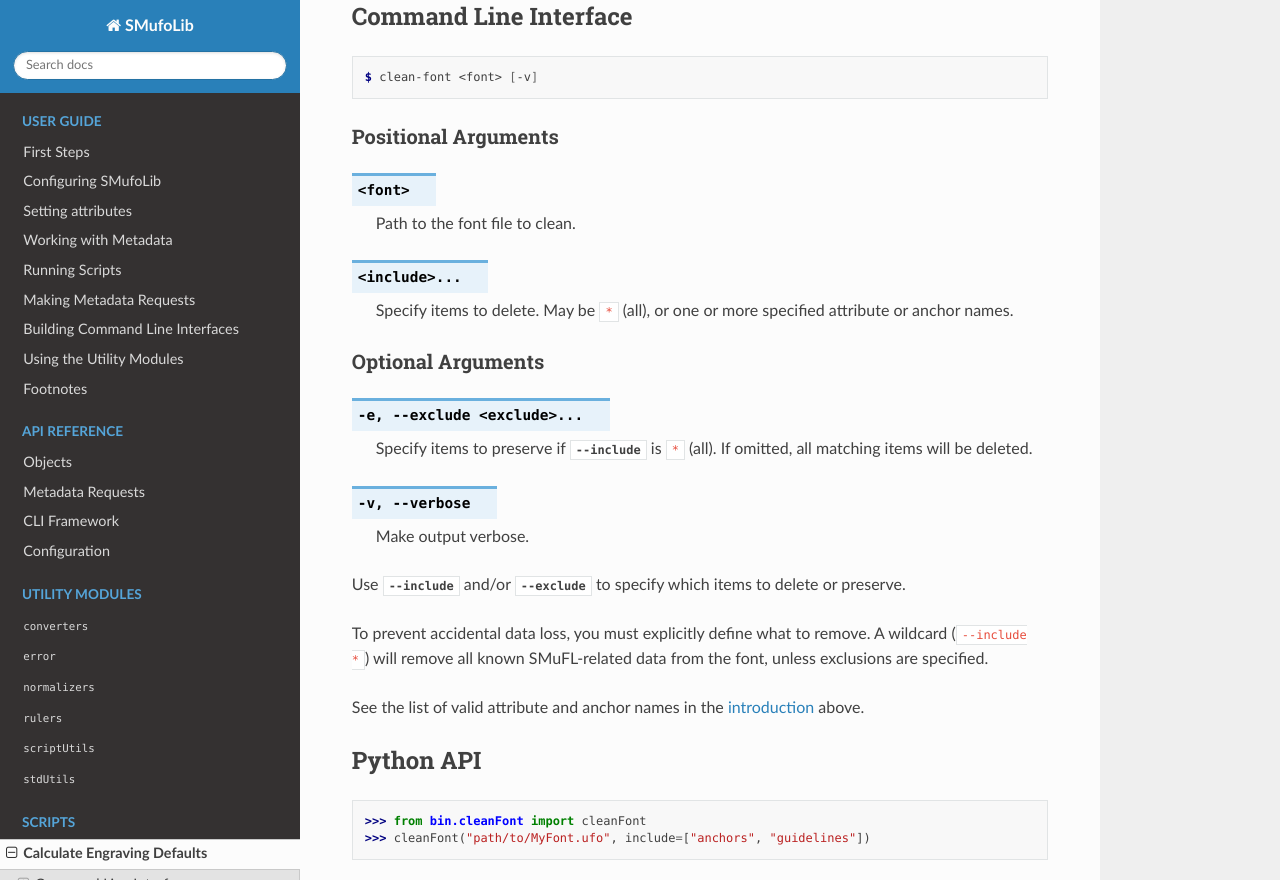
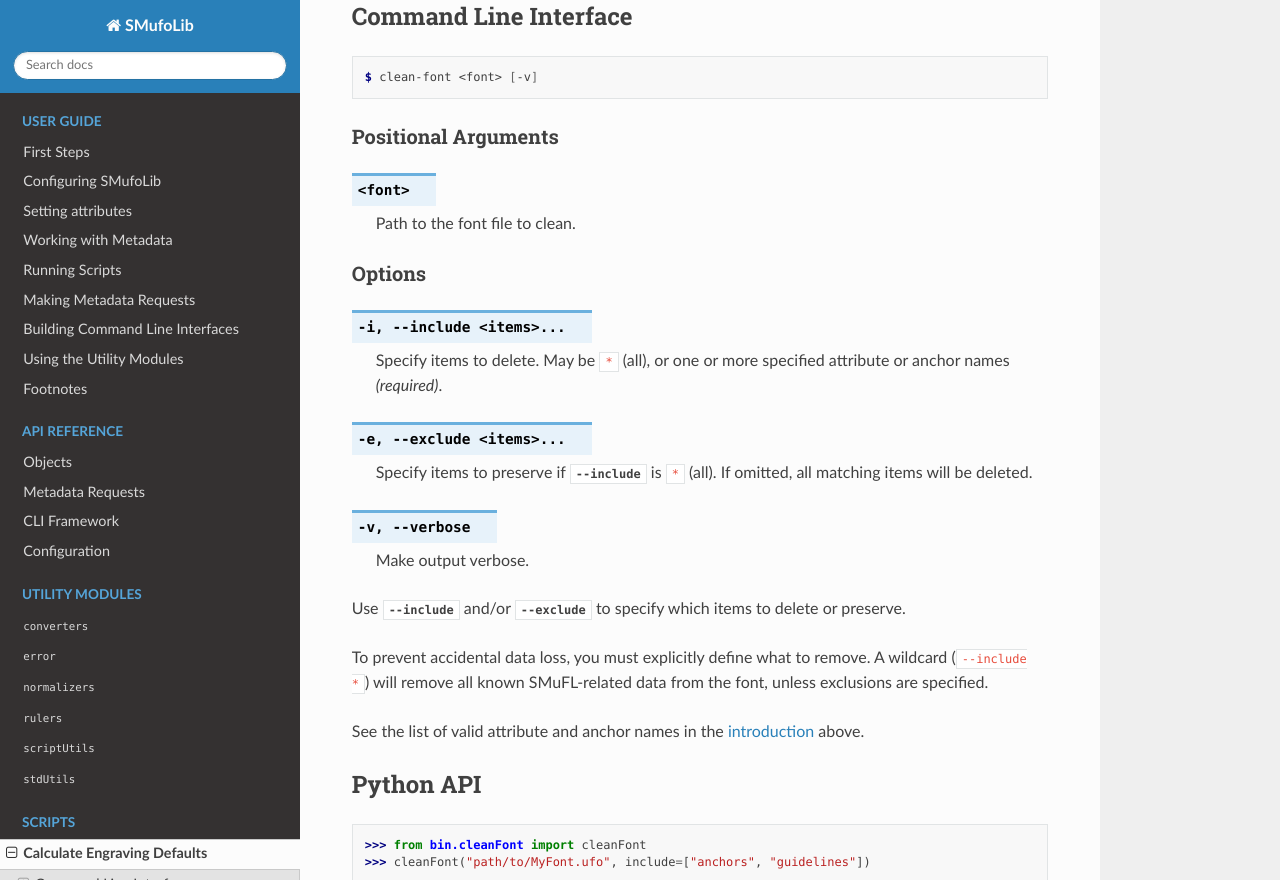
Before and after one commit to knutnergaard/smufolib, a Sphinx documentation site: the page built from docs/scripts.rst, in a window 1280 px wide and 1400 px high, scrolled down 2746 px, cut to the strip 0-880 px from the top of the window. Built offline with Sphinx 7.4.7 and the Read the Docs theme 3.1.0, drawn with Linux system fonts in a browser that asks for light colours; some of the changed text lies outside the part shown.

Commit message:
Document required flag in `cleanFont` script.
- Change Option heading to accomodate requirement.

```diff
--- a/docs/scripts.rst
+++ b/docs/scripts.rst
@@ -24,8 +24,8 @@ Positional Arguments
 
     Path to font file or font object.
 
-Optional Arguments
-^^^^^^^^^^^^^^^^^^
+Options
+^^^^^^^
 
 .. option:: -o <override>, --override <override>
 
@@ -92,8 +92,8 @@ Positional Arguments
 
     Path to the font file to check.
 
-Optional Arguments
-^^^^^^^^^^^^^^^^^^
+Options
+^^^^^^^
 
 .. option:: -F <font-data>, --font-data <font-data>
 
@@ -151,15 +151,15 @@ Positional Arguments
 
     Path to the font file to clean.
 
-.. option:: <include>...
+Options
+^^^^^^^
 
-    Specify items to delete. May be ``*`` (all), or one or more specified attribute or
-    anchor names.
+.. option:: -i, --include <items>...
 
-Optional Arguments
-^^^^^^^^^^^^^^^^^^
+    Specify items to delete. May be ``*`` (all), or one or more specified
+    attribute or anchor names *(required)*.
 
-.. option:: -e, --exclude <exclude>...
+.. option:: -e, --exclude <items>...
 
     Specify items to preserve if :option:`--include` is ``*`` (all). If omitted, all
     matching items will be deleted.
@@ -216,8 +216,8 @@ Positional Arguments
 
     Path to the font file to generate metadata for.
 
-Optional Arguments
-^^^^^^^^^^^^^^^^^^
+Options
+^^^^^^^
 
 .. option:: <target-path>
 
@@ -270,8 +270,8 @@ Positional Arguments
 
     Path to the font file to import anchors into.
 
-Optional Arguments
-^^^^^^^^^^^^^^^^^^
+Options
+^^^^^^^
 
 .. option:: -F <font-data>, --font-data <font-data>
 
@@ -332,8 +332,8 @@ Positional Arguments
 
     Path to the font file to import ID data into.
 
-Optional Arguments
-^^^^^^^^^^^^^^^^^^
+Options
+^^^^^^^
 
 .. option:: -a <attributes>..., --attributes <attributes>...
 
```
